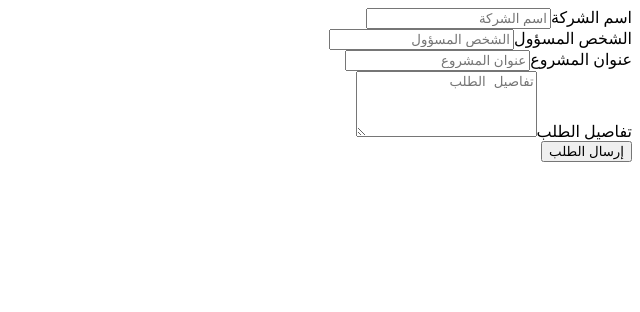
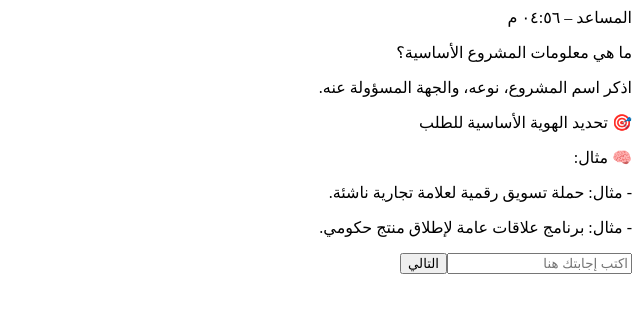
Before and after one commit to rfpai/rfp-platform, a Next.js app: page /marketing-request in a window 1280 px wide. Shown: the top 312 px of the page, without its empty margins (640-1280 px from the left). Built offline with nearby package versions, Linux system fonts and the light colour scheme.

Commit message:
feat: replace marketing form with chat-based RFP

```diff
--- a/components/CreateRFP.jsx
+++ b/components/CreateRFP.jsx
@@ -3,29 +3,18 @@ import React, { useEffect, useState } from "react";
 import { useRouter } from "next/router";
 import ConversationView from "./ConversationView";
 import { rfpHints } from "../data/assistant/rfpHints";
+import flow from "../data/conversationFlow";
 
 export default function CreateRFP() {
   const router = useRouter();
 
-  const questionKeys = [
-    "projectInfo",
-    "background",
-    "projectDescription",
-    "scopeOfWork",
-    "targetAudience",
-    "deliverables",
-    "timeline",
-    "budget",
-    "evaluationCriteria",
-    "submissionRequirements",
-    "questions",
-    "attachments",
-  ];
+  const questionKeys = flow.map((q) => q.id);
 
   const buildHint = (key) => {
     const hint = rfpHints[key] || {};
+    const label = flow.find((q) => q.id === key)?.label || "";
     return {
-      prompt: hint.prompt,
+      prompt: hint.prompt || label,
       help: hint.help,
       intent: hint.intent,
       marketing: hint.sectorExamples?.marketing,
@@ -105,6 +94,15 @@ export default function CreateRFP() {
         <ConversationView messages={messages} isLoading={isLoading} />
         {!redirecting && (
           <form onSubmit={handleSend} className="flex gap-2 pt-4 border-t">
+            {flow[index]?.type === "textarea" ? (
+              <textarea
+                className="flex-1 border rounded px-3 py-2"
+                value={input}
+                onChange={(e) => setInput(e.target.value)}
+                placeholder="اكتب إجابتك هنا"
+                rows={3}
+              />
+            ) : (
               <input
                 type="text"
                 className="flex-1 border rounded px-3 py-2"
@@ -112,6 +110,7 @@ export default function CreateRFP() {
                 onChange={(e) => setInput(e.target.value)}
                 placeholder="اكتب إجابتك هنا"
               />
+            )}
             <button
               type="submit"
               className="bg-blue-600 hover:bg-blue-700 text-white px-6 py-2 rounded-md shadow"
--- /dev/null
+++ b/data/conversationFlow.js
@@ -0,0 +1,14 @@
+export default [
+  { id: 'projectInfo', label: 'ما هي معلومات المشروع الأساسية؟', type: 'text' },
+  { id: 'background', label: 'ما هي خلفية الجهة صاحبة الطلب؟', type: 'textarea' },
+  { id: 'projectDescription', label: 'ما هو وصف المشروع بالتفصيل؟', type: 'textarea' },
+  { id: 'scopeOfWork', label: 'ما نطاق العمل المطلوب؟', type: 'textarea' },
+  { id: 'targetAudience', label: 'من هو الجمهور المستهدف؟', type: 'text' },
+  { id: 'deliverables', label: 'ما المخرجات المتوقعة؟', type: 'textarea' },
+  { id: 'timeline', label: 'ما الجدول الزمني للمشروع؟', type: 'text' },
+  { id: 'budget', label: 'ما الميزانية المتوقعة؟', type: 'text' },
+  { id: 'evaluationCriteria', label: 'ما معايير تقييم العروض؟', type: 'textarea' },
+  { id: 'submissionRequirements', label: 'ما متطلبات تقديم العرض؟', type: 'textarea' },
+  { id: 'questions', label: 'هل لديك أي أسئلة أو استفسارات إضافية؟', type: 'textarea' },
+  { id: 'attachments', label: 'ما هي الملاحق أو المرفقات المتاحة؟', type: 'textarea' },
+];
--- a/pages/marketing-request.js
+++ b/pages/marketing-request.js
@@ -1,107 +1,6 @@
-import React, { useState } from "react";
-import { useRouter } from "next/router";
+import React from 'react';
+import CreateRFP from '../components/CreateRFP';
 
 export default function MarketingRequest() {
-  const router = useRouter();
-
-  const translations = {
-    companyName: "اسم الشركة",
-    contactPerson: "الشخص المسؤول",
-    projectTitle: "عنوان المشروع",
-    requestDetails: "تفاصيل الطلب",
-    submit: "إرسال الطلب",
-  };
-  const t = (key) => translations[key] || key;
-
-  const [form, setForm] = useState({
-    companyName: "",
-    contactPerson: "",
-    projectTitle: "",
-    requestDetails: "",
-  });
-
-  const handleChange = (e) => {
-    const { name, value } = e.target;
-    setForm((prev) => ({ ...prev, [name]: value }));
-  };
-
-  const handleSubmit = async (e) => {
-    e.preventDefault();
-    const data = { ...form };
-    try {
-      await fetch("/api/create-rfp", {
-        method: "POST",
-        headers: { "Content-Type": "application/json" },
-        body: JSON.stringify(data),
-      });
-      localStorage.setItem("rfpData", JSON.stringify(data));
-      router.push("/preview");
-    } catch (err) {
-      console.error(err);
-    }
-  };
-
-  return (
-    <div className="min-h-screen bg-gray-50 flex items-center justify-center p-6" dir="rtl">
-      <form
-        onSubmit={handleSubmit}
-        className="bg-white rounded-xl shadow-md p-6 space-y-4 w-full max-w-lg"
-      >
-        <div>
-          <label className="block mb-1">{t("companyName")}</label>
-          <input
-            type="text"
-            name="companyName"
-            value={form.companyName}
-            onChange={handleChange}
-            placeholder={t("companyName")}
-            className="w-full border border-gray-300 rounded px-4 py-2"
-            required
-          />
-        </div>
-        <div>
-          <label className="block mb-1">{t("contactPerson")}</label>
-          <input
-            type="text"
-            name="contactPerson"
-            value={form.contactPerson}
-            onChange={handleChange}
-            placeholder={t("contactPerson")}
-            className="w-full border border-gray-300 rounded px-4 py-2"
-            required
-          />
-        </div>
-        <div>
-          <label className="block mb-1">{t("projectTitle")}</label>
-          <input
-            type="text"
-            name="projectTitle"
-            value={form.projectTitle}
-            onChange={handleChange}
-            placeholder={t("projectTitle")}
-            className="w-full border border-gray-300 rounded px-4 py-2"
-            required
-          />
-        </div>
-        <div>
-          <label className="block mb-1">{t("requestDetails")}</label>
-          <textarea
-            name="requestDetails"
-            value={form.requestDetails}
-            onChange={handleChange}
-            placeholder={t("requestDetails")}
-            className="w-full border border-gray-300 rounded px-4 py-2"
-            rows="4"
-            required
-          />
-        </div>
-        <button
-          type="submit"
-          className="bg-blue-600 hover:bg-blue-700 text-white px-4 py-2 rounded w-full"
-        >
-          {t("submit")}
-        </button>
-      </form>
-    </div>
-  );
+  return <CreateRFP />;
 }
```
Also changed, not shown: pages/create-rfp.js (+1 -8 lines). Lines whose indentation alone changed are shown as unchanged.
